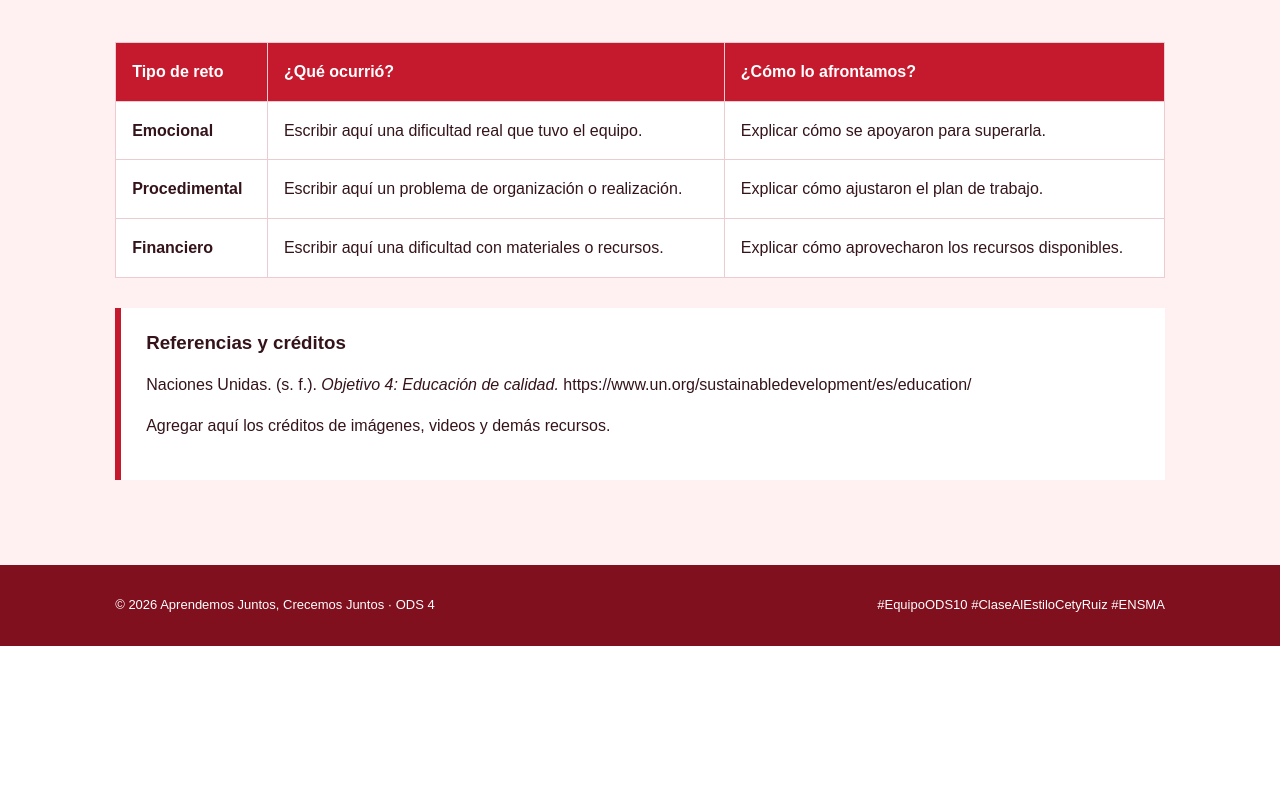
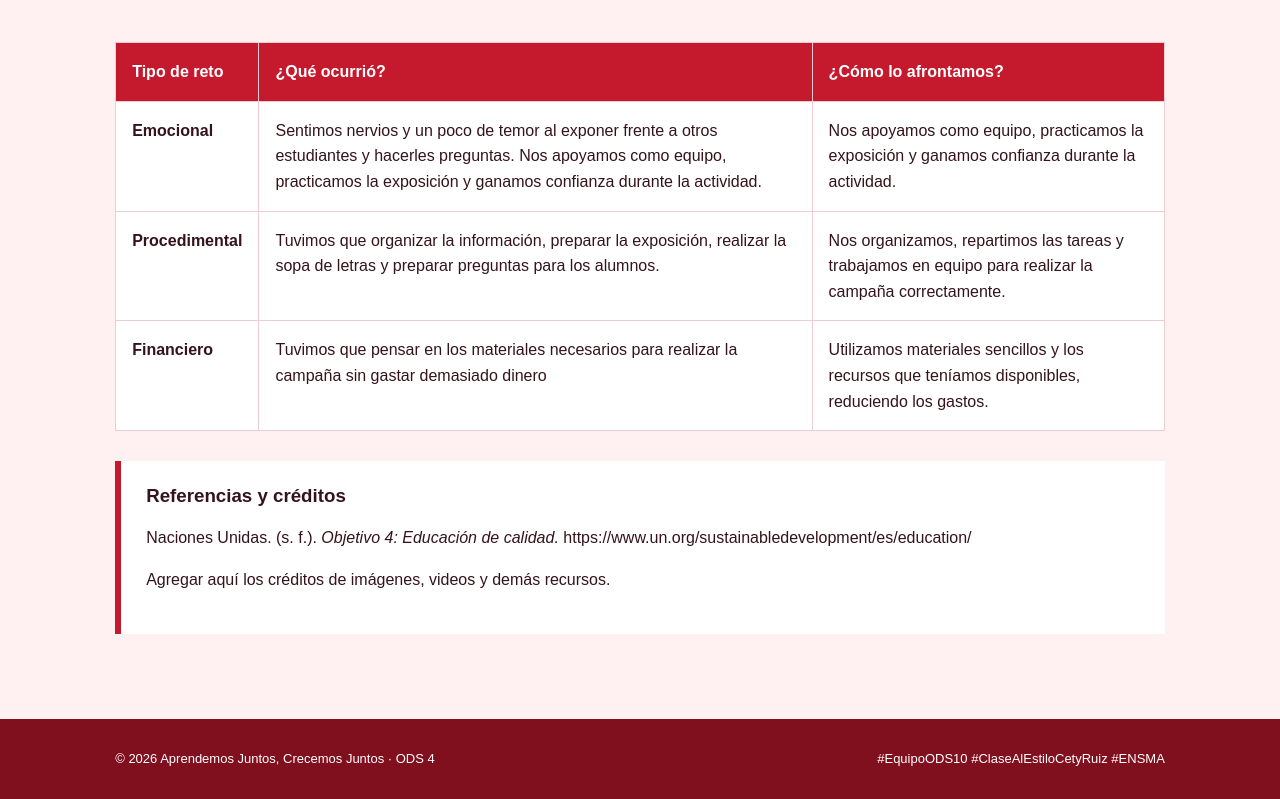
Before and after one commit to ZeroCodexLabZ/estrategia-ODS, a plain HTML site: page index.html in a window 1280 px wide. Shown: the part 5118-5917 px from the top of the page. Before the commit the page ends 5764 px from the top, so only its background shows below. Drawn offline with Linux system fonts and the light colour scheme.

Commit message:
Fix HTML formatting and structure

```diff
--- a/index.html
+++ b/index.html
@@ -296,20 +296,20 @@
 
           <tr>
             <td><strong>Emocional</strong></td>
-            <td>Escribir aquí una dificultad real que tuvo el equipo.</td>
-            <td>Explicar cómo se apoyaron para superarla.</td>
+            <td>Sentimos nervios y un poco de temor al exponer frente a otros estudiantes y hacerles preguntas. Nos apoyamos como equipo, practicamos la exposición y ganamos confianza durante la actividad.</td>
+            <td>Nos apoyamos como equipo, practicamos la exposición y ganamos confianza durante la actividad.</td>
           </tr>
 
           <tr>
             <td><strong>Procedimental</strong></td>
-            <td>Escribir aquí un problema de organización o realización.</td>
-            <td>Explicar cómo ajustaron el plan de trabajo.</td>
+            <td>Tuvimos que organizar la información, preparar la exposición, realizar la sopa de letras y preparar preguntas para los alumnos.</td>
+            <td>Nos organizamos, repartimos las tareas y trabajamos en equipo para realizar la campaña correctamente.</td>
           </tr>
 
           <tr>
             <td><strong>Financiero</strong></td>
-            <td>Escribir aquí una dificultad con materiales o recursos.</td>
-            <td>Explicar cómo aprovecharon los recursos disponibles.</td>
+            <td>Tuvimos que pensar en los materiales necesarios para realizar la campaña sin gastar demasiado dinero</td>
+            <td>Utilizamos materiales sencillos y los recursos que teníamos disponibles, reduciendo los gastos.</td>
           </tr>
         </table>
       </div>
```
